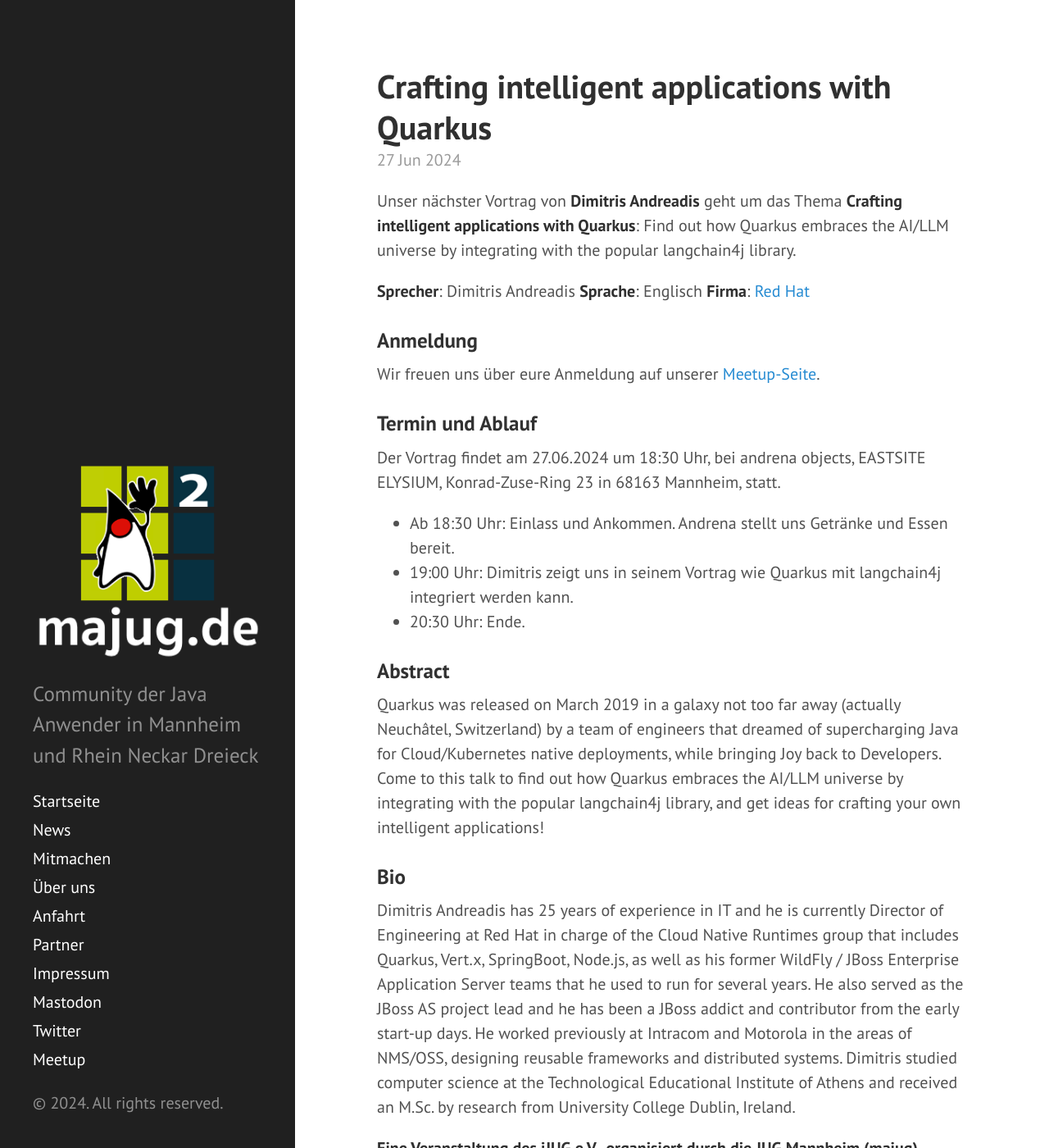
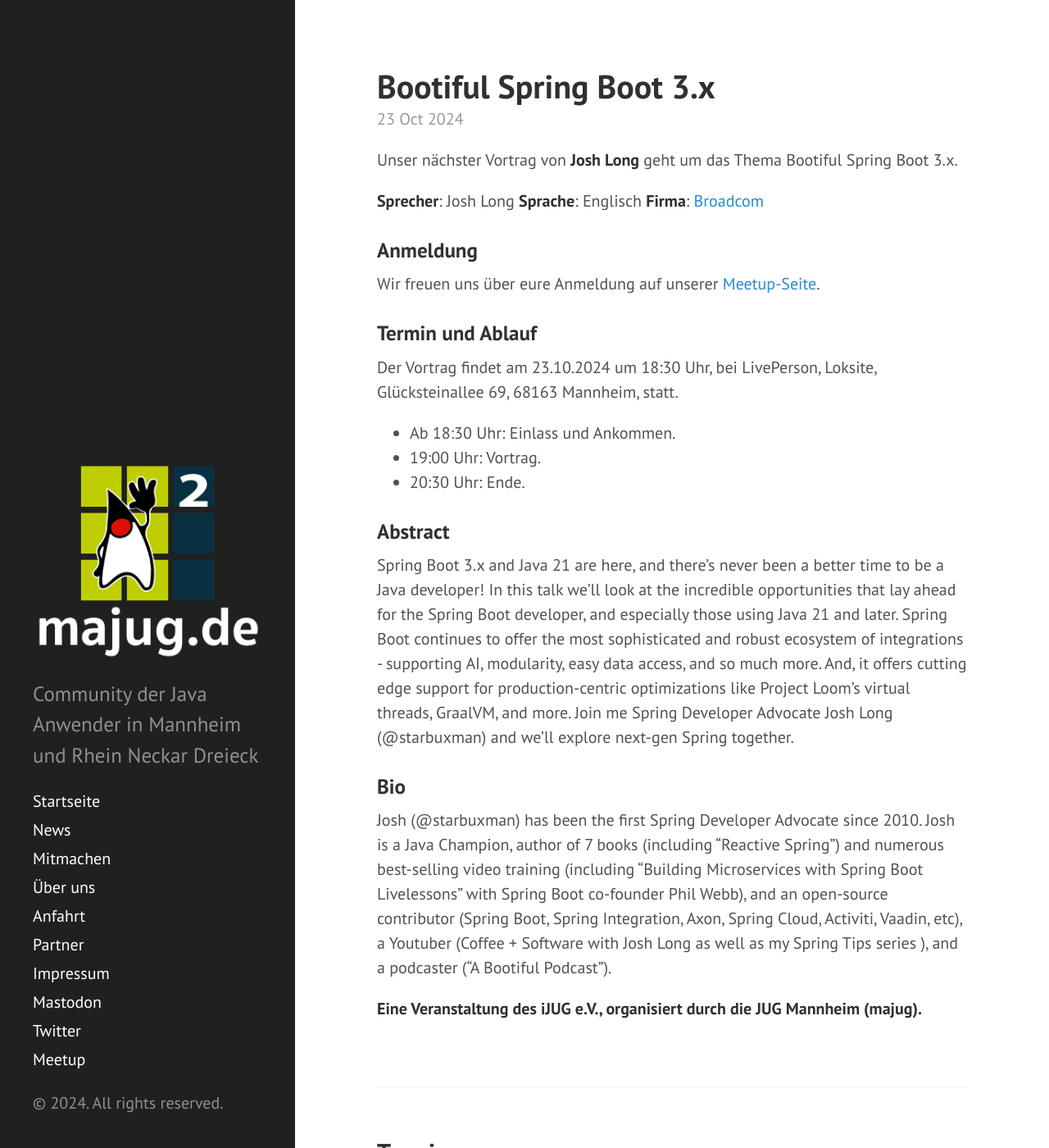
Before and after one commit to majug/majug.github.io, a Jekyll site: the page built from index.html, in a window 1280 px wide and 1400 px high. Shown: the whole window at 82% size. Built offline with Jekyll 4.4.1, drawn with Linux system fonts in a browser that asks for light colours.

Commit message:
Added talk by Josh. Removed talk by Dimitri.

```diff
--- /dev/null
+++ b/_posts/2024-10-23-Spring-Boot-3.md
@@ -0,0 +1,30 @@
+---
+layout: post
+title: "Bootiful Spring Boot 3.x"
+speaker: "Josh Long"
+location: "LivePerson, Loksite, Glücksteinallee 69, 68163 Mannheim"
+state: startpage
+---
+
+Unser nächster Vortrag von **Josh Long** geht um das Thema Bootiful Spring Boot 3.x.
+
+**Sprecher**: Josh Long **Sprache**: Englisch **Firma**: [Broadcom](https://www.broadcom.com/)
+
+### Anmeldung
+Wir freuen uns über eure Anmeldung auf unserer [Meetup-Seite](https://www.meetup.com/de-DE/mannheim-java-usergroup/events/304039458/).
+
+
+### Termin und Ablauf
+Der Vortrag findet am 23.10.2024 um 18:30 Uhr, bei LivePerson, Loksite, Glücksteinallee 69, 68163 Mannheim, statt.
+* Ab 18:30 Uhr: Einlass und Ankommen.
+* 19:00 Uhr: Vortrag.
+* 20:30 Uhr: Ende.
+
+### Abstract
+Spring Boot 3.x and Java 21 are here, and there's never been a better time to be a Java developer! In this talk we'll look at the incredible opportunities that lay ahead for the Spring Boot developer, and especially those using Java 21 and later. Spring Boot continues to offer the most sophisticated and robust ecosystem of integrations - supporting AI, modularity, easy data access, and so much more. And, it offers cutting edge support for production-centric optimizations like Project Loom's virtual threads, GraalVM, and more. Join me Spring Developer Advocate Josh Long (@starbuxman) and we’ll explore next-gen Spring together.
+
+### Bio
+Josh (@starbuxman) has been the first Spring Developer Advocate since 2010. Josh is a Java Champion, author of 7 books (including "Reactive Spring") and numerous best-selling video training (including "Building Microservices with Spring Boot Livelessons" with Spring Boot co-founder Phil Webb), and an open-source contributor (Spring Boot, Spring Integration, Axon, Spring Cloud, Activiti, Vaadin, etc), a Youtuber (Coffee + Software with Josh Long as well as my Spring Tips series ), and a podcaster ("A Bootiful Podcast").
+
+
+**Eine Veranstaltung des iJUG e.V., organisiert durch die JUG Mannheim (majug).**
```
Also changed, not shown: _posts/2024-06-27-Quarkus-with-langchain4j.md (+0 -1 lines).
